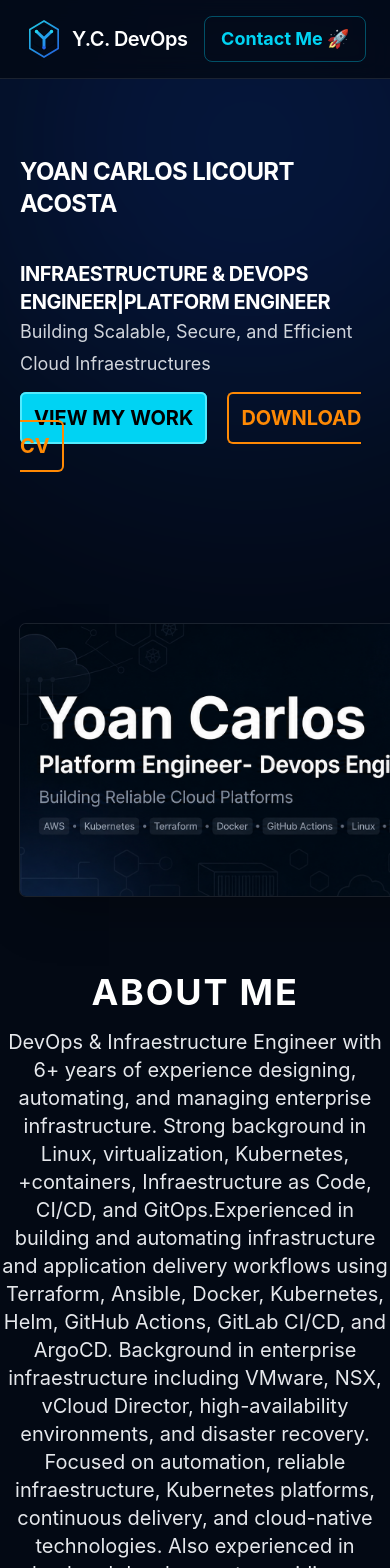
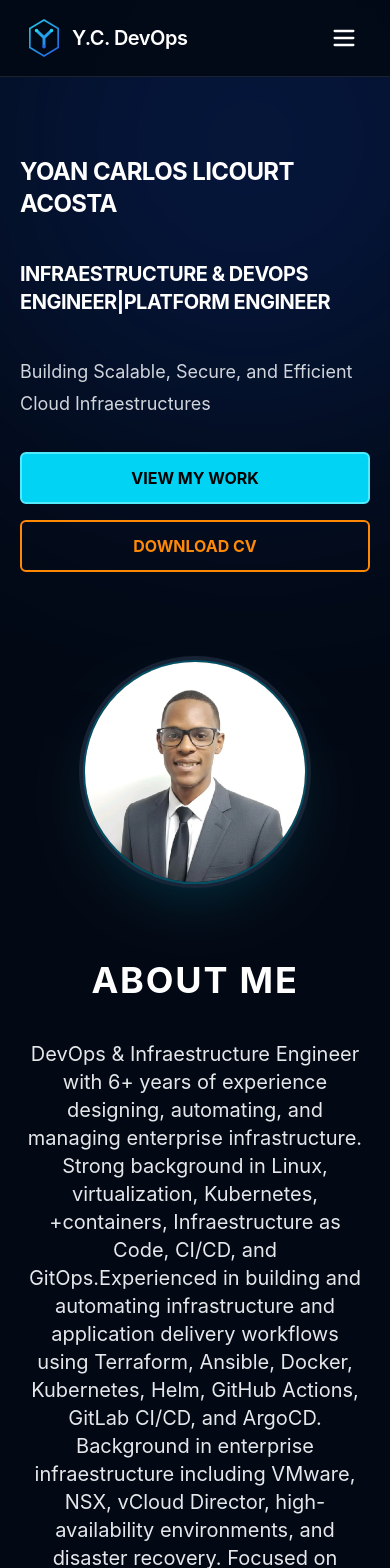
Before and after one commit to yclicourt/portfolio-yoadevOps, a React (Vite) app: page / in a window 390 px wide. Shown: the top 1568 px of the page. Built offline with nearby package versions, Linux system fonts and the light colour scheme.

Commit message:
Update: Update sections about me, header, presentation and skills, modify mode responsive into all page, and add menu hamburger in the header

```diff
--- a/src/components/AboutMe.tsx
+++ b/src/components/AboutMe.tsx
@@ -6,7 +6,7 @@ export const AboutMe = () => {
       >
         About Me
       </h1>
-      <p className="text-gray-200 text-xl mt-4 text-center">
+      <p className="text-gray-200 text-xl mt-4 p-6 text-center">
         DevOps & Infraestructure Engineer with 6+ years of experience designing,
         automating, and managing enterprise infrastructure. Strong background in
         Linux, virtualization, Kubernetes, +containers, Infraestructure as Code,
--- a/src/components/Header.tsx
+++ b/src/components/Header.tsx
@@ -1,8 +1,12 @@
+import { useState } from "react";
 import { Ancor } from "./common/Ancor";
 
 export const Header = () => {
+  const [isOpen, setIsOpen] = useState(false);
+  const handleToggle = () => setIsOpen(!isOpen);
+
   return (
-    <header className="fixed top-0 left-0 right-0 z-50 bg-[#030914]/80 backdrop-blur-md border-b border-white/10">
+    <header className="fixed top-0 left-0 right-0 z-50 bg-[#030914]/90 backdrop-blur-md border-b border-white/10">
       <div className="max-w-7xl mx-auto flex items-center justify-between px-6 py-4">
         {/* Left Side: Logo */}
         <a href="#" className="flex items-center gap-2">
@@ -12,19 +16,69 @@ export const Header = () => {
           </span>
         </a>
 
-        {/* Center Side: Main Header */}
         <ul className="hidden md:flex items-center gap-8 text-lg text-white">
           <Ancor />
+          <a
+            href="#contact"
+            className="text-cyan-400 border-cyan-500/40 border ml-10 px-4 py-2 rounded-lg text-lg font-bold hover:bg-cyan-500/10 transition"
+          >
+            Contact Me 🚀
+          </a>
         </ul>
 
-        {/* Right Side: Button Contact Me */}
-        <a
-          href="#contact"
-          className="text-cyan-400 border-cyan-500/40 border px-4 py-2 rounded-lg text-lg font-bold hover:bg-cyan-500/10 transition"
+        <button
+          onClick={() => setIsOpen(!isOpen)}
+          className="md:hidden text-white focus:outline-none p-2 rounded-lg hover:bg-white/5 transition"
+          aria-label="Toggle Menu"
         >
-          Contact Me 🚀
-        </a>
+          {isOpen ? (
+            <svg
+              className="w-7 h-7"
+              fill="none"
+              stroke="currentColor"
+              viewBox="0 0 24 24"
+            >
+              <path
+                strokeLinecap="round"
+                strokeLinejoin="round"
+                strokeWidth="2"
+                d="M6 18L18 6M6 6l12 12"
+              />
+            </svg>
+          ) : (
+            <svg
+              className="w-7 h-7"
+              fill="none"
+              stroke="currentColor"
+              viewBox="0 0 24 24"
+            >
+              <path
+                strokeLinecap="round"
+                strokeLinejoin="round"
+                strokeWidth="2"
+                d="M4 6h16M4 12h16M4 18h16"
+              />
+            </svg>
+          )}
+        </button>
       </div>
+
+      {isOpen && (
+        <div className="md:hidden absolute top-full left-0 w-full bg-[#030914]/95 backdrop-blur-xl border-b border-white/10 shadow-2xl py-6 px-6 transition-all">
+          <ul
+            className="flex flex-col items-center gap-6 text-lg text-white"
+            onClick={handleToggle}
+          >
+            <Ancor />
+            <a
+              href="#contact"
+              className="text-cyan-400 border-cyan-500/40 border px-6 py-2 rounded-lg text-lg font-bold hover:bg-cyan-500/10 transition mt-2 w-full text-center"
+            >
+              Contact Me 🚀
+            </a>
+          </ul>
+        </div>
+      )}
     </header>
   );
 };
--- a/src/components/Presentation.tsx
+++ b/src/components/Presentation.tsx
@@ -1,42 +1,49 @@
 export const Presentation = () => {
   return (
     <>
-      <div className="mx-auto max-w-7xl px-5 pb-15 sm:pb-32 lg:flex lg:px-8 lg:py-40">
-        <div className="mx-auto max-w-2xl shrink-0 lg:mx-0 lg:max-w-xl lg:pt-8">
+      <div className="mx-auto max-w-7xl px-5 pb-15 sm:pb-32 lg:flex lg:items-center lg:justify-between lg:px-8 lg:py-40">
+
+        {/* Columna Izquierda: Textos y Botones */}
+        <div className="mx-auto max-w-2xl shrink-0 lg:mx-0 lg:max-w-xl">
           <h1 className="mt-15 text-2xl font-bold tracking-tight text-white sm:text-6xl">
             YOAN CARLOS LICOURT ACOSTA
           </h1>
           <h2 className="mt-10 text-xl font-bold tracking-tight text-white sm:text-4xl">
             INFRAESTRUCTURE & DEVOPS ENGINEER|PLATFORM ENGINEER
           </h2>
-          <span className="mt-10 text-lg leading-8 text-gray-300">
+          <span className="mt-10 block text-lg leading-8 text-gray-300">
             Building Scalable, Secure, and Efficient Cloud Infraestructures
           </span>
-          <div className="space-x-5 mt-6">
+
+          {/* Botones adaptables */}
+          <div className="mt-8 flex flex-col sm:flex-row items-stretch sm:items-center gap-4">
             <a
               href="github.com/yclicourt"
-              className="text-black border-cyan-300 bg-cyan-400 px-3 border-2 p-3 rounded-md text-xl font-bold hover:text-white transition"
+              className="text-center text-black border-cyan-300 bg-cyan-400 border-2 px-6 py-3 rounded-md text-base sm:text-xl font-bold hover:text-white transition"
             >
               VIEW MY WORK
             </a>
             <a
               href="/Yoan_Devops_Platform_CV.pdf"
               download
-              className="text-orange-400 border-orange-400 px-3 border-2 p-3 rounded-md text-xl font-bold hover:text-white transition"
+              className="text-center text-orange-400 border-orange-400 border-2 px-6 py-3 rounded-md text-base sm:text-xl font-bold hover:text-white transition"
             >
               DOWNLOAD CV
             </a>
           </div>
         </div>
-        <div className="mx-auto mt-16 flex max-w-2xl sm:mt-24 lg:ml-10 lg:mr-0 lg:mt-0 lg:max-w-none lg:flex-none xl:ml-32">
-          <div className="max-w-3xl flex-none sm:max-w-5xl lg:max-w-none">
+
+        {/* Columna Derecha: Imagen de Perfil (Con margen ajustado hacia abajo en desktop) */}
+        <div className="mx-auto mt-16 flex justify-center max-w-2xl sm:mt-24 lg:ml-5 lg:mr-0 lg:mt-8 lg:max-w-none lg:flex-none xl:ml-32">
+          <div className="flex-none">
             <img
-              src="/hero_profile.png"
+              src="/profile.png"
               alt="Profile Header"
-              className="w-full max-w-180 h-68 mt-25 rounded-md bg-white/5 ring-1 ring-white/10 shadow-2xl object-cover"
+              className="w-56 h-56 sm:w-80 sm:h-80 mx-auto mt-6 lg:mt-0 rounded-full object-cover border-2 border-cyan-500/40 shadow-2xl shadow-cyan-500/20 ring-4 ring-slate-800/80"
             />
           </div>
         </div>
+
       </div>
     </>
   );
--- a/src/components/Skills.tsx
+++ b/src/components/Skills.tsx
@@ -10,7 +10,7 @@ import { CardSkillsVirtualization } from "./common/skills/CardSkillsVirtualizati
 export const Skills = () => {
 
   const flexStyle = "grid grid-cols-4 gap-4 items-center p-6";
-  const h2Style = "mt-3 text-white text-2xl mt-10";
+  const h2Style = "mt-3 text-center sm:text-left p-6 text-white text-2xl mt-10";
 
   return (
     <div className="max-w-7xl mx-auto m-20 py-4">
--- a/src/components/common/skills/CardSkillsCICD.tsx
+++ b/src/components/common/skills/CardSkillsCICD.tsx
@@ -2,11 +2,11 @@ import { SiGithubactions, SiGitlab } from "react-icons/si";
 const skills = [
   {
     title: "GitHub Actions",
-    icon: <SiGithubactions className="w-10 h-10 text-cyan-400" />,
+    icon: <SiGithubactions className="w-10 h-10 text-cyan-400 object-contain" />,
   },
   {
     title: "Gitlab CI/CD",
-    icon: <SiGitlab className="w-10 h-10 text-cyan-400" />,
+    icon: <SiGitlab className="w-10 h-10 text-cyan-400 object-contain" />,
   },
 ];
 
@@ -36,7 +36,7 @@ export const CardSkillsCICD = () => {
         <div className="flex items-center justify-center w-16 h-16 mb-4 rounded-2xl bg-white/5 border border-white/10 shadow-inner">
           {skill.icon}
         </div>
-        <h4 className="mb-1 text-sm text-center font-medium tracking-wide text-slate-300 uppercase">
+        <h4 className="mt-2 text-xs sm:text-sm text-center font-medium tracking-tight text-slate-300 uppercase px-1">
           {skill.title}
         </h4>
       </div>
--- a/src/components/common/skills/CardSkillsContainerRegistry.tsx
+++ b/src/components/common/skills/CardSkillsContainerRegistry.tsx
@@ -2,11 +2,11 @@ import { SiHarbor, SiDocker } from "react-icons/si";
 const skills = [
   {
     title: "Harbor",
-    icon: <SiHarbor className="w-10 h-10 text-cyan-400" />,
+    icon: <SiHarbor className="w-10 h-10 text-cyan-400 object-contain" />,
   },
   {
     title: "Docker Hub",
-    icon: <SiDocker className="w-10 h-10 text-cyan-400" />,
+    icon: <SiDocker className="w-10 h-10 text-cyan-400 object-contain" />,
   },
 ];
 
@@ -36,7 +36,7 @@ export const CardSkillsContainerRegistry = () => {
         <div className="flex items-center justify-center w-16 h-16 mb-4 rounded-2xl bg-white/5 border border-white/10 shadow-inner">
           {skill.icon}
         </div>
-        <h4 className="mb-1 text-sm text-center font-medium tracking-wide text-slate-300 uppercase">
+        <h4 className="mt-2 text-xs sm:text-sm text-center font-medium tracking-tight text-slate-300 uppercase px-1">
           {skill.title}
         </h4>
       </div>
--- a/src/components/common/skills/CardSkillsGitOps.tsx
+++ b/src/components/common/skills/CardSkillsGitOps.tsx
@@ -3,7 +3,7 @@ import { SiArgo } from "react-icons/si";
 const skills = [
   {
     title: "ArgoCD",
-    icon: <SiArgo className="w-10 h-10 text-cyan-400" />,
+    icon: <SiArgo className="w-10 h-10 text-cyan-400 object-contain" />,
   },
 ];
 
@@ -33,7 +33,7 @@ export const CardSkillsGitOps = () => {
         <div className="flex items-center justify-center w-16 h-16 mb-4 rounded-2xl bg-white/5 border border-white/10 shadow-inner">
           {skill.icon}
         </div>
-        <h4 className="mb-1 text-sm text-center font-medium tracking-wide text-slate-300 uppercase">
+        <h4 className="mt-2 text-xs sm:text-sm text-center font-medium tracking-tight text-slate-300 uppercase px-1">
           {skill.title}
         </h4>
       </div>
--- a/src/components/common/skills/CardSkillsInfra.tsx
+++ b/src/components/common/skills/CardSkillsInfra.tsx
@@ -2,11 +2,11 @@ import { SiTerraform, SiAnsible } from "react-icons/si";
 const skills = [
   {
     title: "Terraform",
-    icon: <SiTerraform className="w-10 h-10 text-cyan-400" />,
+    icon: <SiTerraform className="w-10 h-10 text-cyan-400 object-contain" />,
   },
   {
     title: "Ansible",
-    icon: <SiAnsible className="w-10 h-10 text-cyan-400" />,
+    icon: <SiAnsible className="w-10 h-10 text-cyan-400 object-contain" />,
   },
 ];
 
@@ -36,7 +36,7 @@ export const CardSkillsInfra = () => {
         <div className="flex items-center justify-center w-16 h-16 mb-4 rounded-2xl bg-white/5 border border-white/10 shadow-inner">
           {skill.icon}
         </div>
-        <h4 className="mb-1 text-sm text-center font-medium tracking-wide text-slate-300 uppercase">
+        <h4 className="mt-2 text-xs sm:text-sm text-center font-medium tracking-tight text-slate-300 uppercase px-1">
           {skill.title}
         </h4>
       </div>
--- a/src/components/common/skills/CardSkillsObservability.tsx
+++ b/src/components/common/skills/CardSkillsObservability.tsx
@@ -2,11 +2,11 @@ import { SiPrometheus, SiGrafana } from "react-icons/si";
 const skills = [
   {
     title: "Prometheus",
-    icon: <SiPrometheus className="w-10 h-10 text-cyan-400" />,
+    icon: <SiPrometheus className="w-10 h-10 text-cyan-400 object-contain" />,
   },
   {
     title: "Grafana",
-    icon: <SiGrafana className="w-10 h-10 text-cyan-400" />,
+    icon: <SiGrafana className="w-10 h-10 text-cyan-400 object-contain" />,
   },
 ];
 
@@ -36,7 +36,7 @@ export const CardSkillsObservability = () => {
         <div className="flex items-center justify-center w-16 h-16 mb-4 rounded-2xl bg-white/5 border border-white/10 shadow-inner">
           {skill.icon}
         </div>
-        <h4 className="mb-1 text-sm text-center font-medium tracking-wide text-slate-300 uppercase">
+        <h4 className="mt-2 text-xs sm:text-sm text-center font-medium tracking-tight text-slate-300 uppercase px-1 object-contain">
           {skill.title}
         </h4>
       </div>
--- a/src/components/common/skills/CardSkillsVirtualization.tsx
+++ b/src/components/common/skills/CardSkillsVirtualization.tsx
@@ -2,11 +2,11 @@ import { SiVmware, SiProxmox } from "react-icons/si";
 const skills = [
   {
     title: "Vmware",
-    icon: <SiVmware className="w-10 h-10 text-cyan-400" />,
+    icon: <SiVmware className="w-10 h-10 text-cyan-400 object-contain" />,
   },
   {
     title: "Proxmox",
-    icon: <SiProxmox className="w-10 h-10 text-cyan-400" />,
+    icon: <SiProxmox className="w-10 h-10 text-cyan-400 object-contain" />,
   },
 ];
 
@@ -36,7 +36,7 @@ export const CardSkillsVirtualization = () => {
         <div className="flex items-center justify-center w-16 h-16 mb-4 rounded-2xl bg-white/5 border border-white/10 shadow-inner">
           {skill.icon}
         </div>
-        <h4 className="mb-1 text-sm text-center font-medium tracking-wide text-slate-300 uppercase">
+        <h4 className="mt-2 text-xs sm:text-sm text-center font-medium tracking-tight text-slate-300 uppercase px-1">
           {skill.title}
         </h4>
       </div>
```
Also changed, not shown: src/components/common/skills/CardSkillPlatform.tsx (+6 -6 lines), src/components/common/skills/CardSkillsOS.tsx (+4 -49 lines), public/profile.png (added).
